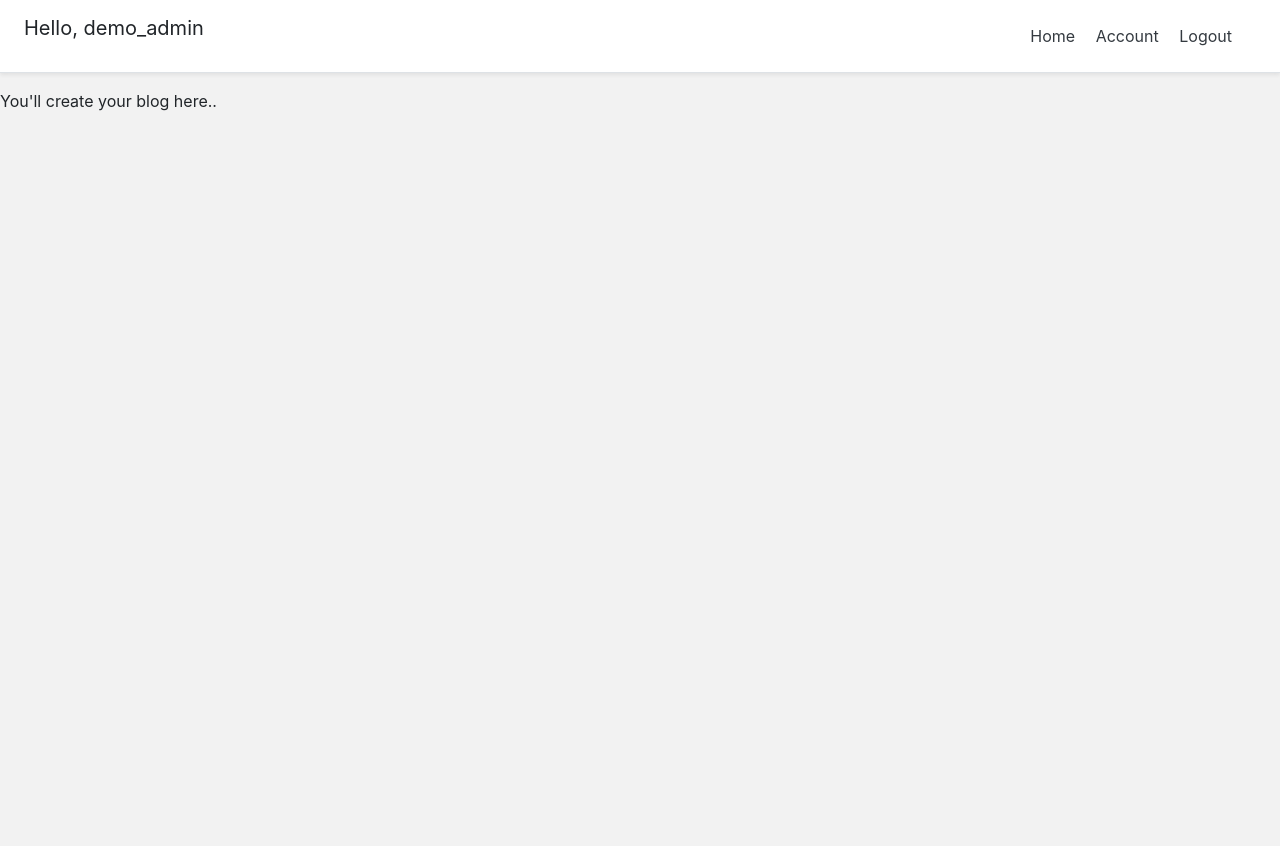
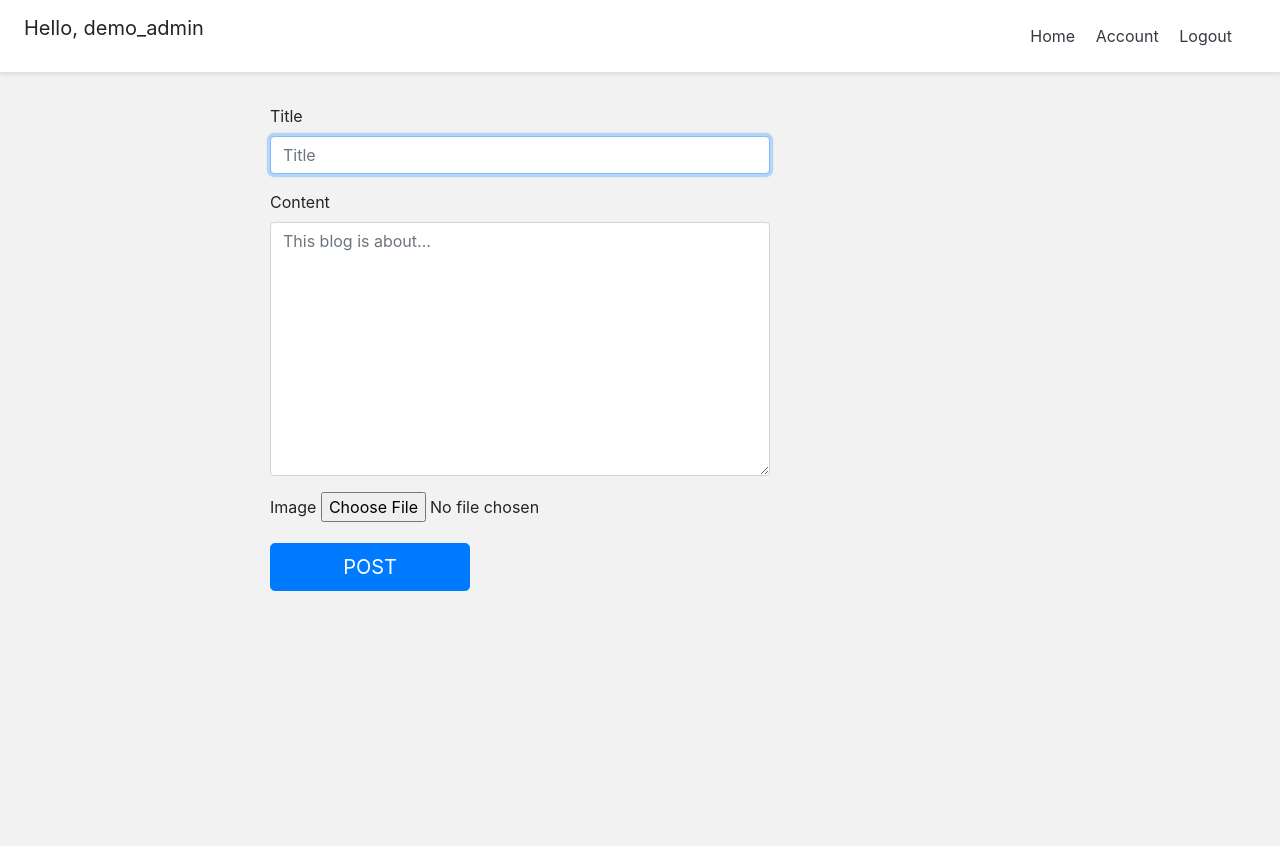
Before and after one commit to mindstorm33/demo, a Django app: page /blog/create/ in a window 1280 px wide. Shown: the top 846 px of the page. Run offline with Django 3.2, Linux system fonts and the light colour scheme; a user stored in the database is signed in; some libraries are stand-ins or nearby versions.

Commit message:
added must_authenticate template and a form to create a blogpost

```diff
--- a/account/views.py
+++ b/account/views.py
@@ -98,3 +98,8 @@ def account_view(request):
 
     context['form'] = form
     return render(request, 'account/account.html', context)
+
+
+def must_authenticate_view(request):
+    """"""
+    return render(request, 'account/must_authenticate.html', {})
--- /dev/null
+++ b/blog/forms.py
@@ -0,0 +1,11 @@
+from django import forms
+from . models import BlogPost
+
+
+class CreateBlogPostForm(forms.ModelForm):
+    """ form for creating blogposts """
+
+
+    class Meta:
+        model = BlogPost
+        fields = ['title', 'body', 'image']
--- a/blog/templates/blog/create_blog.html
+++ b/blog/templates/blog/create_blog.html
@@ -1,9 +1,53 @@
-{% extends "base.html" %}
-{% load static %}
+{% extends 'base.html' %}
 
 
 {% block content %}
 
-    <p>You'll create your blog here..</p>
+<style type="text/css">
+  .create-form {
+	    width: 100%;
+	    max-width: 100%;
+	    padding: 15px;
+	    margin: auto;
+  	}
+
+  	.submit-button{
+  		max-width: 200px;
+  	}
+</style>
+
+<div class="container">
+	<div class="row">
+		<div class="col-lg-7 offset-lg-1">
+            <form class="create-form" method="post" enctype="multipart/form-data">
+                {% csrf_token %}
+
+				<!-- title -->
+				<div class="form-group">
+					<label for="id_title">Title</label>
+					<input class="form-control" type="text" name="title" id="id_title" placeholder="Title" required autofocus>
+				</div>
+
+				<!-- Body -->
+				<div class="form-group">
+					<label for="id_body">Content</label>
+					<textarea class="form-control" rows="10" type="text" name="body" id="id_body" placeholder="This blog is about..." required></textarea>
+				</div>
+
+				<!-- Image -->
+				<div class="form-group">
+					<label for="id_image">Image</label>
+					<input  type="file" name="image" id="id_image" accept="image/*" required>
+				</div>
+
+				<!-- Submit btn -->
+				<button class="submit-button btn btn-lg btn-primary btn-block" type="submit">POST</button>
+			</form>
+		</div>
+	</div>
+</div>
+
+
+
 
 {% endblock content %}
--- a/blog/views.py
+++ b/blog/views.py
@@ -1,9 +1,26 @@
-from django.shortcuts import render
+from django.shortcuts import render, redirect
 from .models import BlogPost
+from account.models import Account
+from .forms import CreateBlogPostForm
 
 # Create your views here.
 
 def create_blog_view(request):
     """ view for creating a blog """
 
-    return render(request, 'blog/create_blog.html', {})
+    context = {}
+    user = request.user
+    if not user.is_authenticated:
+        return redirect('must_authenticate')
+
+    form = CreateBlogPostForm(request.POST or None, request.FILES or None)
+    if form.is_valid():
+        obj = form.save(commit=False)
+        author = Account.objects.filter(email=user.email).first()
+        obj.author = author
+        obj.save()
+        form  = CreateBlogPostForm()
+
+        context['form'] = form
+
+    return render(request, 'blog/create_blog.html', context)
--- a/demo_app/urls.py
+++ b/demo_app/urls.py
@@ -29,16 +29,22 @@ from account.views import (
     logout_view,
     login_view,
     account_view,
+    must_authenticate_view,
 )
 
 urlpatterns = [
+
+    path('', home_screen_view, name='home'),
+    path('account/', account_view, name='account'),
     path('admin/', admin.site.urls),
     path('blog/', include('blog.urls', 'blog')),
-    path('', home_screen_view, name='home'),
-    path('register/', registration_view, name='register'),
     path('logout/', logout_view, name="logout"),
     path('login/', login_view, name='login'),
-    path('account/', account_view, name='account'),
+    path('must_authenticate', must_authenticate_view, name='must_authenticate'),
+    path('register/', registration_view, name='register'),
+
+
+
 
     path('password_change/done/', auth_views.PasswordChangeDoneView.as_view(template_name='registration/password_change_done.html'),name='password_change_done'),
 
```
Also changed, not shown: account/templates/account/must_authenticate.html (added, +17 -0 lines), db.sqlite3, media_cdn/blog/1/Farewell_class-farewell_blog.jpeg (deleted).
